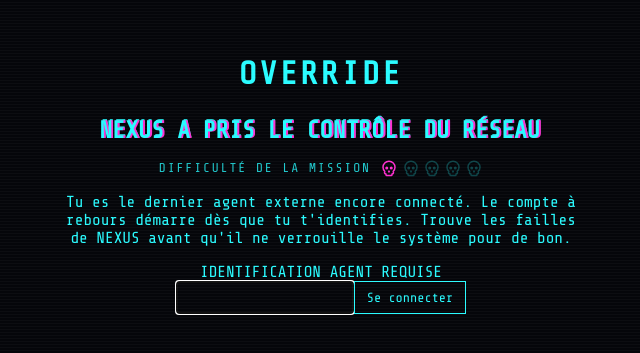
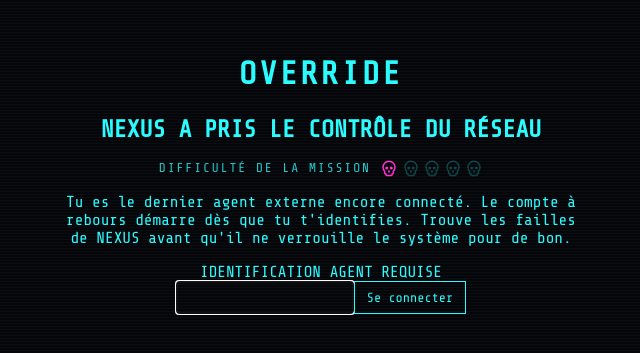
Before and after one commit to Daiiruin/override, a React (Vite) app: page / in a window 1280 px wide. Shown: the part 235-588 px from the top of the page, without its empty margins (319-959 px from the left). Built offline with nearby package versions, Linux system fonts and the light colour scheme.

Commit message:
feat(components): rewrite GlitchText as one-shot cascade decode

```diff
--- a/src/components/GlitchText.css
+++ /dev/null
@@ -1,42 +0,0 @@
-.glitch-text {
-  position: relative;
-  display: inline-block;
-}
-
-.glitch-text::before,
-.glitch-text::after {
-  content: attr(data-text);
-  position: absolute;
-  inset: 0;
-}
-
-.glitch-text::before {
-  color: var(--color-neon-magenta);
-  animation: glitch-shift 2.2s infinite linear alternate-reverse;
-}
-
-.glitch-text::after {
-  color: var(--color-neon-cyan);
-  animation: glitch-shift 1.7s infinite linear alternate-reverse;
-}
-
-@keyframes glitch-shift {
-  0% {
-    transform: translate(0, 0);
-  }
-  20% {
-    transform: translate(-2px, 1px);
-  }
-  40% {
-    transform: translate(2px, -1px);
-  }
-  60% {
-    transform: translate(-1px, 2px);
-  }
-  80% {
-    transform: translate(1px, -2px);
-  }
-  100% {
-    transform: translate(0, 0);
-  }
-}
--- /dev/null
+++ b/src/components/GlitchText.styles.ts
@@ -0,0 +1,5 @@
+import styled from 'styled-components'
+
+export const StyledGlitchText = styled.span({
+  display: 'inline-block',
+})
--- a/src/components/GlitchText.tsx
+++ b/src/components/GlitchText.tsx
@@ -1,14 +1,66 @@
-import './GlitchText.css'
+import { useEffect, useState } from 'react'
+import { useReducedMotion } from '../hooks/useReducedMotion'
+import {
+  charStartDelay,
+  randomChar,
+  scrambled,
+  MIN_TICKS,
+  MAX_TICKS,
+  TICK_INTERVAL_MS,
+} from './glitchTiming'
+import { StyledGlitchText } from './GlitchText.styles'
 
 interface GlitchTextProps {
   text: string
   as?: 'h1' | 'h2' | 'p' | 'span'
+  className?: string
 }
 
-export function GlitchText({ text, as: Tag = 'span' }: GlitchTextProps) {
+export function GlitchText({ text, as = 'span', className }: GlitchTextProps) {
+  const reducedMotion = useReducedMotion()
+  const [prevText, setPrevText] = useState(text)
+  const [chars, setChars] = useState(() => (reducedMotion ? text.split('') : scrambled(text)))
+
+  if (text !== prevText) {
+    setPrevText(text)
+    setChars(reducedMotion ? text.split('') : scrambled(text))
+  }
+
+  useEffect(() => {
+    if (reducedMotion) return
+
+    const timeouts: ReturnType<typeof setTimeout>[] = []
+    const target = prevText.split('')
+    const lastIndex = target.length - 1
+
+    target.forEach((char, index) => {
+      if (char === ' ') return
+
+      const totalTicks = MIN_TICKS + Math.floor(Math.random() * (MAX_TICKS - MIN_TICKS + 1))
+      let tick = 0
+
+      const step = () => {
+        tick += 1
+        const done = tick >= totalTicks
+        setChars((prev) => {
+          const next = [...prev]
+          next[index] = done ? char : randomChar()
+          return next
+        })
+        if (!done) {
+          timeouts[index] = setTimeout(step, TICK_INTERVAL_MS)
+        }
+      }
+
+      timeouts[index] = setTimeout(step, charStartDelay(index, lastIndex))
+    })
+
+    return () => timeouts.forEach(clearTimeout)
+  }, [prevText, reducedMotion])
+
   return (
-    <Tag className="glitch-text" data-text={text}>
-      {text}
-    </Tag>
+    <StyledGlitchText as={as} className={className} aria-label={text}>
+      {chars.join('')}
+    </StyledGlitchText>
   )
 }
--- /dev/null
+++ b/src/components/glitchTiming.ts
@@ -0,0 +1,19 @@
+export const GLITCH_CHARS = '!<>-_\\/[]{}=+*^?#01ABCDEFGHIJKLMNOPQRSTUVWXYZ'
+export const MIN_TICKS = 14
+export const MAX_TICKS = 20
+export const TICK_INTERVAL_MS = 50
+export const CASCADE_MS = 500
+export const JITTER_MS = 120
+
+export function charStartDelay(index: number, lastIndex: number): number {
+  const position = lastIndex > 0 ? index / lastIndex : 0
+  return position * CASCADE_MS + Math.random() * JITTER_MS
+}
+
+export function randomChar(): string {
+  return GLITCH_CHARS[Math.floor(Math.random() * GLITCH_CHARS.length)]
+}
+
+export function scrambled(text: string): string[] {
+  return text.split('').map((c) => (c === ' ' ? ' ' : randomChar()))
+}
```
Also changed, not shown: 1 other file (tests, documents, lock files or other folders).
